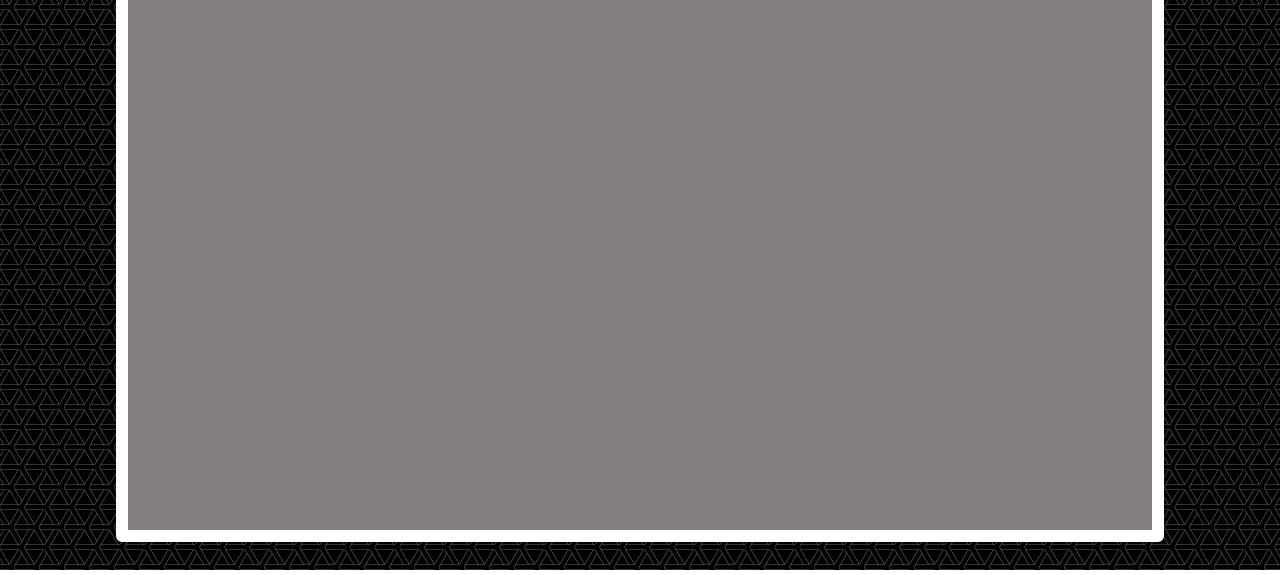
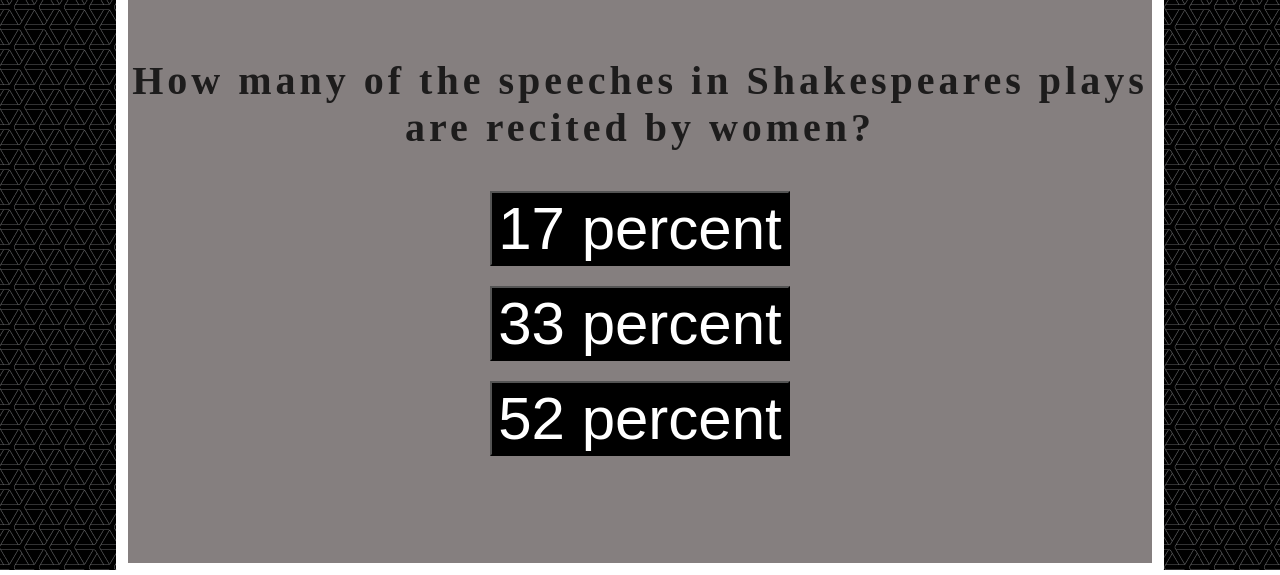
Before and after one commit to bwilson06/Trivia-Game-BW, a plain HTML site: page index.html in a window 1280 px wide. Both pictures are taken after a click on the button "START". Shown: the part 230-805 px from the top of the page. Drawn offline with nearby package versions, Linux system fonts and the light colour scheme.

Commit message:
populate buttons with correct/incorrect answers and add attributes to each one that identifies if they are right or wrong. Also added correct/incorrect guess counter.

```diff
--- a/assets/css/style.css
+++ b/assets/css/style.css
@@ -29,7 +29,7 @@
     margin: 0 auto;
     margin-top: 40px;
     width: 80%;
-    height: 600px;
+    height: auto;
     background-color: rgb(133, 127, 127);
     border-width: 12px;
     border-radius: 6px;
@@ -67,3 +67,28 @@
     font-size: 40px;
     font-weight: bolder;
 }
+
+#questions{
+    display: flex;
+    justify-content: center;
+    margin-top: 60px;
+    color: rgb(29, 28, 28);
+    letter-spacing: 4px;
+    font-size: 40px;
+    font-weight: bolder;
+}
+
+.yo{
+    display: block;
+    margin: 0 auto;
+    margin-top: 20px;
+    background-color: black;
+    font-size: 60px;
+    color: white;
+    width: auto;
+    height: auto;
+}
+
+#buttons{
+    margin-top: 40px;
+}
--- a/assets/javascript/app.js
+++ b/assets/javascript/app.js
@@ -1,22 +1,72 @@
 $(document).ready(function(){
     var counter = 16
+    var correct = 0;
+    var incorrect = 0;
+    var questions = [
+        {question: 'How many Earths could fit inside the sun?', answers: ['1.3 Million'], wrongAnswers: ['3', '1,300']},
+        {question: 'How many of the speeches in Shakespeares plays are recited by women?', answers: ['17 percent'], wrongAnswers: ['33 percent', '52 percent']},
+        {question: 'In which country was the largest-known Tyrannosaurus rex skeleton found?', answers: ['Canada'], wrongAnswers: ['New Zealand', 'The United States']}
+    ]
+    var questionOutput = $("#questions")
+    var random = Math.floor(Math.random() * questions.length)
+    var randomQuestion = questions[random].question
+    var answers = questions[random].answers
+    var wrongAnswers = questions[random].wrongAnswers
     var timer = $("#timer")
     var startButton = $("#start-button")
+    var buttons = $("#buttons")
+    console.log(random)
+    console.log(randomQuestion)
+    console.log(answers.length)
 
     startButton.on("click", function(){
         setInterval(timeIt, 1000);
         function timeIt(){
             counter--;
             timer.text(`Timer: ${counter} seconds remaining`)
+            if (counter === 0){
+                alert('you lose!')
+                counter = 16;
+            }
         }
-        alert('YOOOO')
         $(".trivia-header").html("")
         $("#start-button").remove()
+        questionOutput.text(randomQuestion)
+        renderButtons()
+        renderWrongAnswers()
+    });
 
 
-        });
+    function renderButtons(){
+        $("#buttons").empty()
+        for (var i = 0; i < answers.length; i++){
+        var button = $("<button>")
+        button.addClass("yo")
+        button.text(answers[i])
+        button.attr("correct-answer", answers[i])
+        buttons.append(button)
+        }
+    }
 
+    function renderWrongAnswers(){
+        for (var i = 0; i < wrongAnswers.length; i ++){
+            var button = $("<button>")
+            button.addClass("yo")
+            button.text(wrongAnswers[i])
+            button.attr("wrong-answer", wrongAnswers[i])
+            buttons.append(button)
+        }
+    }
 
+    $(document).on("click", ".yo", function(){
+        if ($(this).attr("correct-answer")){
+            correct++
+            alert(`Correct! Number of questions correctly guessed: ${correct}`)
+        }else{
+            incorrect++
+            alert(`Wrong! Number of incorrect guesses: ${incorrect}`)
+        }
 
+    });
 
 });
--- a/index.html
+++ b/index.html
@@ -14,6 +14,8 @@
     </div>
     <div class="container">
         <div id="timer"></div>
+        <div id="questions"></div>
+        <div id="buttons"></div>
         <h1 class="trivia-header">TOTALLY TRIVIAL TRIVIA!</h1>
 <button id="start-button">START</button>
     </div>
```
